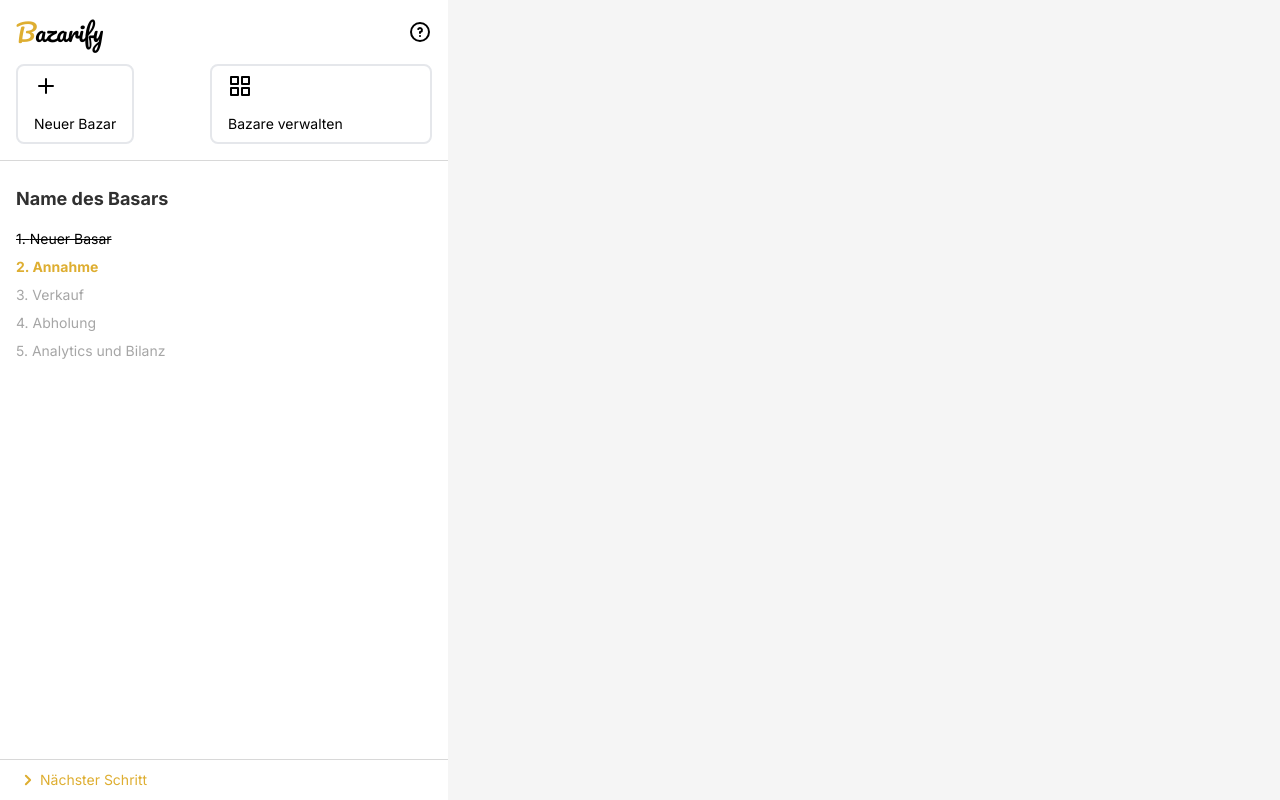
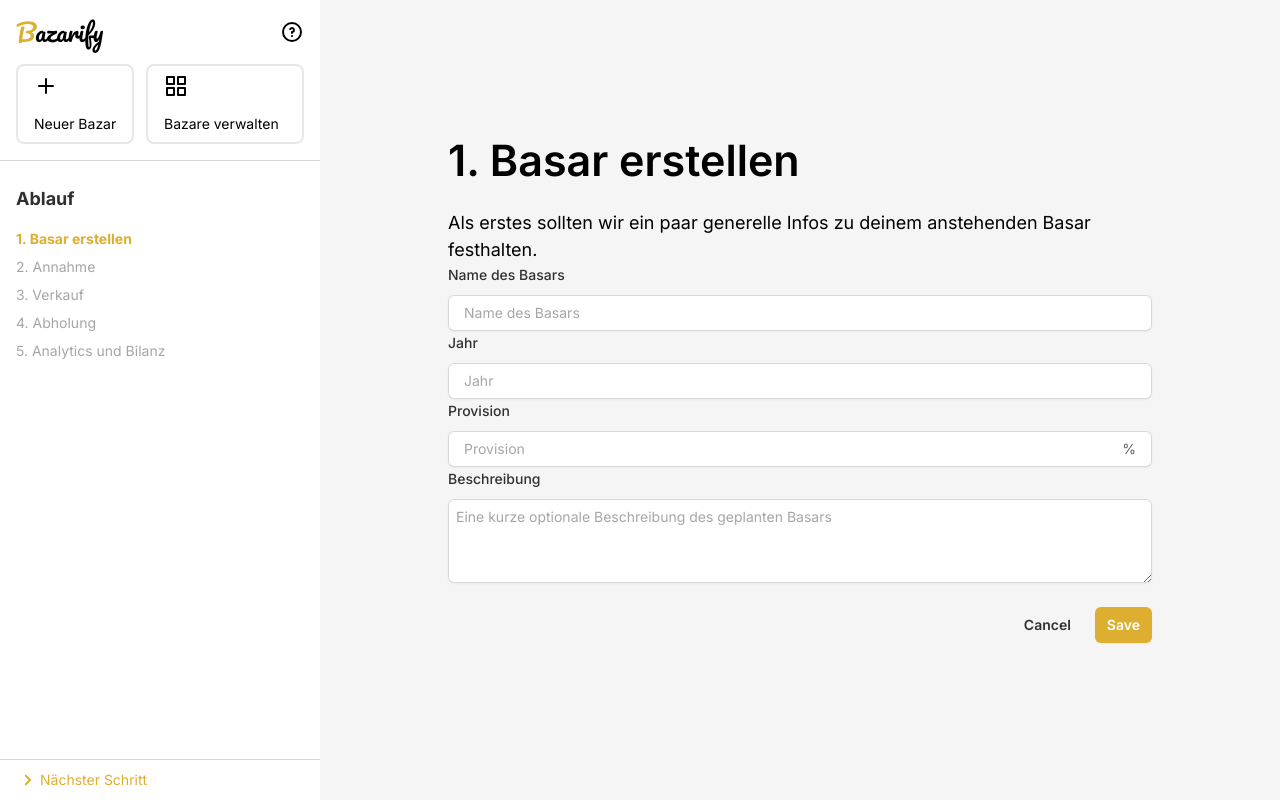
Before and after one commit to mauricedolibois/bazarify, a Next.js app in the folder frontend/: page / in a window 1280 px wide. Shown: the top 800 px of the page. Built offline with nearby package versions, Linux system fonts and the light colour scheme.

Commit message:
Linked some sites internally; added conditional styling for the sidebar

```diff
--- a/frontend/components/sidebar.js
+++ b/frontend/components/sidebar.js
@@ -9,7 +9,7 @@ import { BazarContext } from '../pages/index.js'
 
 function Step({ step, text, currentStep }) {
     let stepClass = "text-sm text-ourGray";
-    if (step === currentStep) {
+    if (step == currentStep) {
         stepClass = "text-sm text-ourPrimaryColor font-bold";
     } else if (step < currentStep) {
         stepClass = "text-sm line-through";
@@ -24,18 +24,26 @@ function Step({ step, text, currentStep }) {
     );
 }
 
-function goToNextStep({ step, currentStep }) {
-    // If step < 5 then go to next step and show the text "Nächster Schritt"
-    // If step == 5 then go to step 1 and show the text "Basar abschließen"
-    return ({
-
-    })
-}
 
 export default function Sidebar() {
 
-    const { step, setStep, newBazar, setNewBazar, createBazar } = useContext(BazarContext)
+    let { step, setStep, newBazar, setNewBazar, createBazar } = useContext(BazarContext)
 
+    function showDashboard() {
+        setStep(0)
+    }
+
+    function goToNextStep() {
+        // If step < 5 then go to next step and show the text "Nächster Schritt"
+        if (step < 5) {
+            setStep(step + 1)
+        }
+
+        else {
+            showDashboard()
+            // If step == 5 then go to step 1 and show the text "Basar abschließen"
+        }
+    }
 
     return (
         <>
@@ -43,7 +51,7 @@ export default function Sidebar() {
 
                 <div class="flex items-center justify-between pt-4">
                     <div class="flex items-center cursor-pointer">
-                        <Link href="/">
+                        <Link onClick={showDashboard} href="/">
                             <span class="pl-4 font-serif text-2xl text-ourPrimaryColor">B</span>
                             <span class="font-serif text-2xl">azarify</span>
                         </Link>
@@ -71,21 +79,21 @@ export default function Sidebar() {
 
                 <div class="border-t border-ourLightGray pb-4"></div>
 
-                <h3 class="px-4 py-2 text-lg font-bold text-ourSuperDarkGray">Name des Basars</h3>
+                <h3 class="px-4 py-2 text-lg font-bold text-ourSuperDarkGray">Ablauf</h3>
 
                 <ul class="flex flex-grow flex-col space-y-2 px-4 py-2">
-                    <Step step="1" text="Neuer Basar" currentStep="2" />
-                    <Step step="2" text="Annahme" currentStep="2" />
-                    <Step step="3" text="Verkauf" currentStep="2" />
-                    <Step step="4" text="Abholung" currentStep="2" />
-                    <Step step="5" text="Analytics und Bilanz" currentStep="2" />
+                    <Step step="1" text="Basar erstellen" currentStep={step} />
+                    <Step step="2" text="Annahme" currentStep={step} />
+                    <Step step="3" text="Verkauf" currentStep={step} />
+                    <Step step="4" text="Abholung" currentStep={step} />
+                    <Step step="5" text="Analytics und Bilanz" currentStep={step} />
                 </ul>
 
 
                 <div class="mt-auto border-t border-ourLightGray">
-                    <button class="justify-left flex h-10 w-full items-center pl-4 text-sm text-ourPrimaryColor">
+                    <button onClick={goToNextStep} class="justify-left flex h-10 w-full items-center pl-4 text-sm text-ourPrimaryColor">
                         <UilAngleRight size="24" />
-                        Nächster Schritt
+                        {step < 5 ? "Nächster Schritt" : "Basar abschließen"}
                     </button>
                 </div>
             </div >
--- a/frontend/pages/_app.js
+++ b/frontend/pages/_app.js
@@ -6,10 +6,6 @@ export default function App({ Component, pageProps }) {
       // Hier wird am Anfang der Index reingerendet. Hier können wir Komponenten darstellen, die auf jeder Seite gleich sind, typischerweise Dinge wie ein Footer.
       // The Component prop is the active page, so whenever you navigate between routes, Component will change to the new page. Therefore, any props you send to Component will be received by the page. Source: https://nextjs.org/docs/pages/building-your-application/routing/custom-app
     }
-    <div className="flex flex-row">
-      <div className="">
-        <Component {...pageProps} />
-      </div>
-    </div>
+    <Component {...pageProps} />
   </>
 }
--- a/frontend/pages/index.js
+++ b/frontend/pages/index.js
@@ -3,6 +3,11 @@ import React from "react";
 import Head from "next/head";
 import Sidebar from "../components/sidebar";
 import Step1 from "../components/ablaufSeite1";
+import Step2 from "../components/ablaufSeite2";
+import Step3 from "../components/ablaufSeite3";
+import Step4 from "../components/ablaufSeite4";
+import Step5 from "../components/ablaufSeite5";
+import Dashboard from "@/components/dashboard";
 
 export const BazarContext = createContext();
 
@@ -30,10 +35,17 @@ const CreatePage = () => {
           createBazar
         }}
       >
-        <Sidebar />
-        {step === 1 && <Step1 />}
-        {step === 2 && <Step2 />}
-        {step === 3 && <Step3 />}
+        <div className="flex flex-row">
+          <Sidebar />
+          <div className="pt-32 px-32">
+            {step === 0 && <Dashboard />}
+            {step === 1 && <Step1 />}
+            {step === 2 && <Step2 />}
+            {step === 3 && <Step3 />}
+            {step === 4 && <Step4 />}
+            {step === 5 && <Step5 />}
+          </div>
+        </div>
       </BazarContext.Provider>
     </>
   );
```
